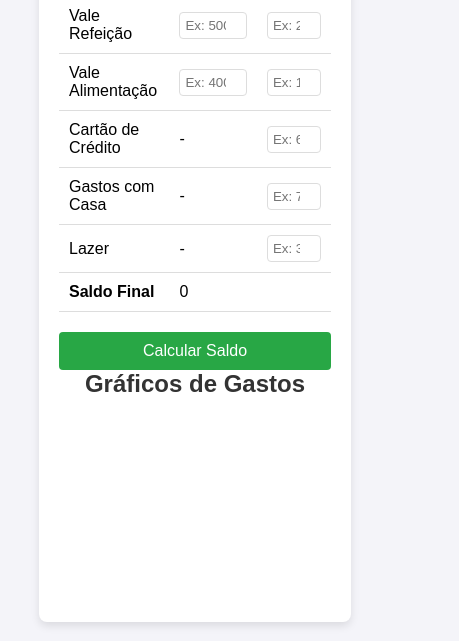
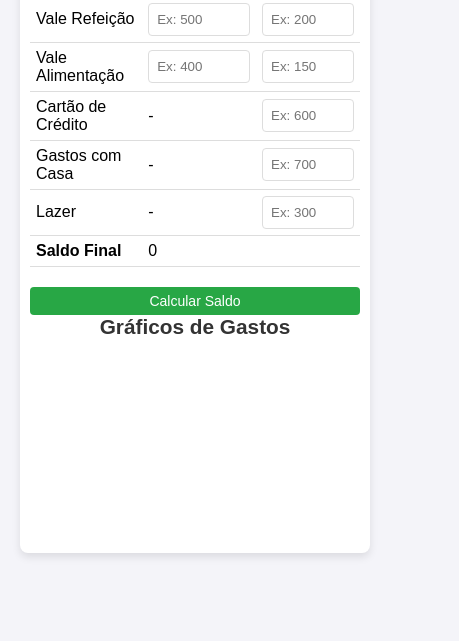
Before and after one commit to leoleoyuuki/OrganizacaoFinanceira, a plain HTML site: page index.html in a window 390 px wide. Shown: the part 203-844 px from the top of the page, 459 px wide, since content can reach past the window. Drawn offline with nearby package versions, Linux system fonts and the light colour scheme.

Commit message:
add responsivity

```diff
--- a/styles.css
+++ b/styles.css
@@ -11,10 +11,11 @@
   justify-content: center;
   align-items: center;
   min-height: 100vh;
+  padding: 20px;
 }
 
 .container {
-    width: 80%;
+  width: 100%;
   max-width: 600px;
   background-color: #ffffff;
   padding: 20px;
@@ -45,7 +46,7 @@
 
 input {
   width: 100%;
-    padding: 5px;
+  padding: 8px;
   border: 1px solid #ddd;
   border-radius: 4px;
 }
@@ -64,3 +65,41 @@
 button:hover {
   background-color: #218838;
 }
+
+@media (max-width: 768px) {
+  .container {
+    padding: 15px;
+  }
+
+  h1, h2 {
+    font-size: 1.5em;
+  }
+
+  th, td {
+    padding: 8px;
+  }
+
+  button {
+    font-size: 14px;
+    padding: 8px;
+  }
+}
+
+@media (max-width: 480px) {
+  h1, h2 {
+    font-size: 1.3em;
+  }
+
+  .container {
+    padding: 10px;
+  }
+
+  th, td {
+    padding: 6px;
+  }
+
+  button {
+    font-size: 14px;
+    padding: 6px;
+  }
+}
```
Lines whose indentation alone changed are shown as unchanged.
